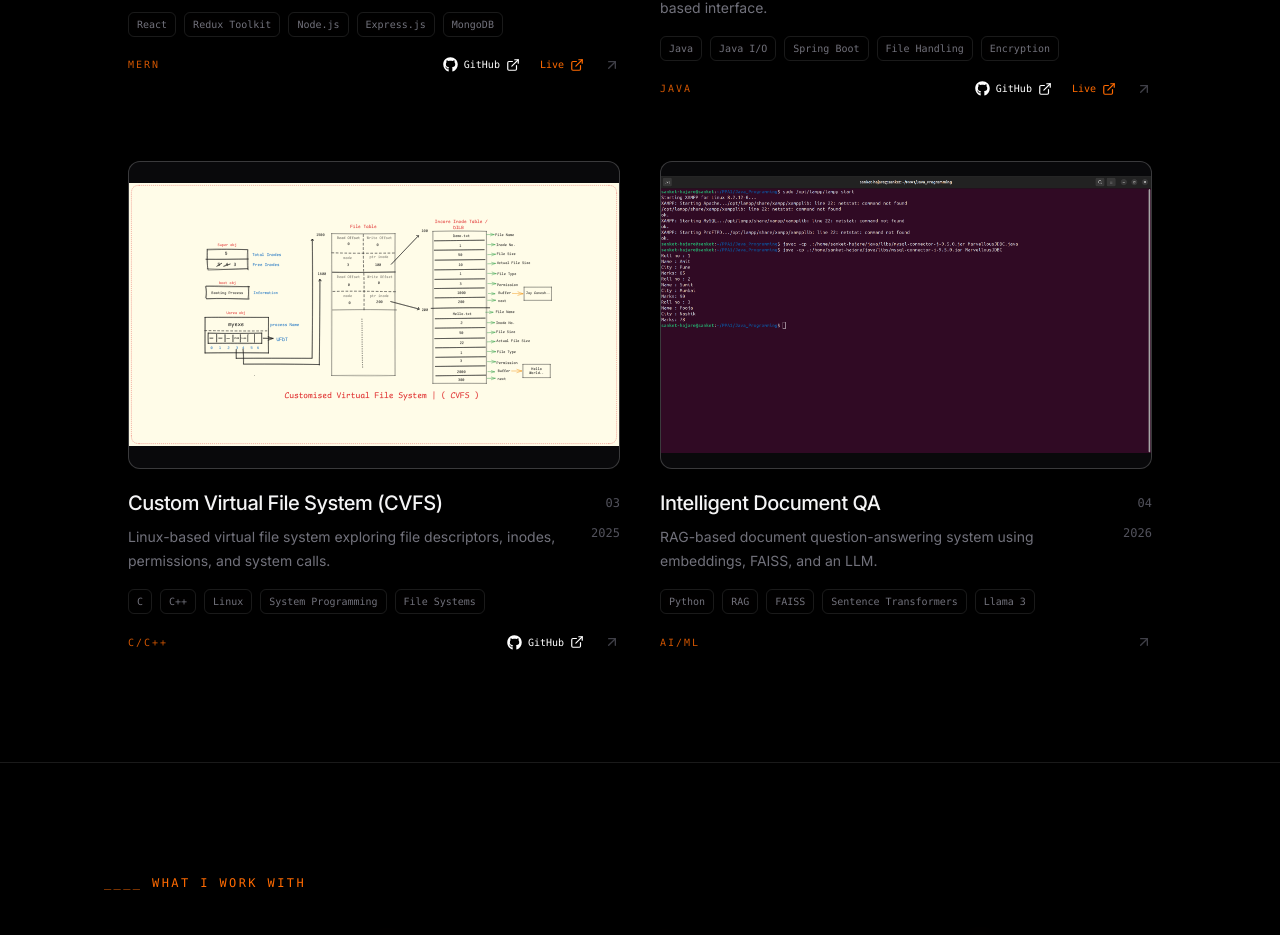
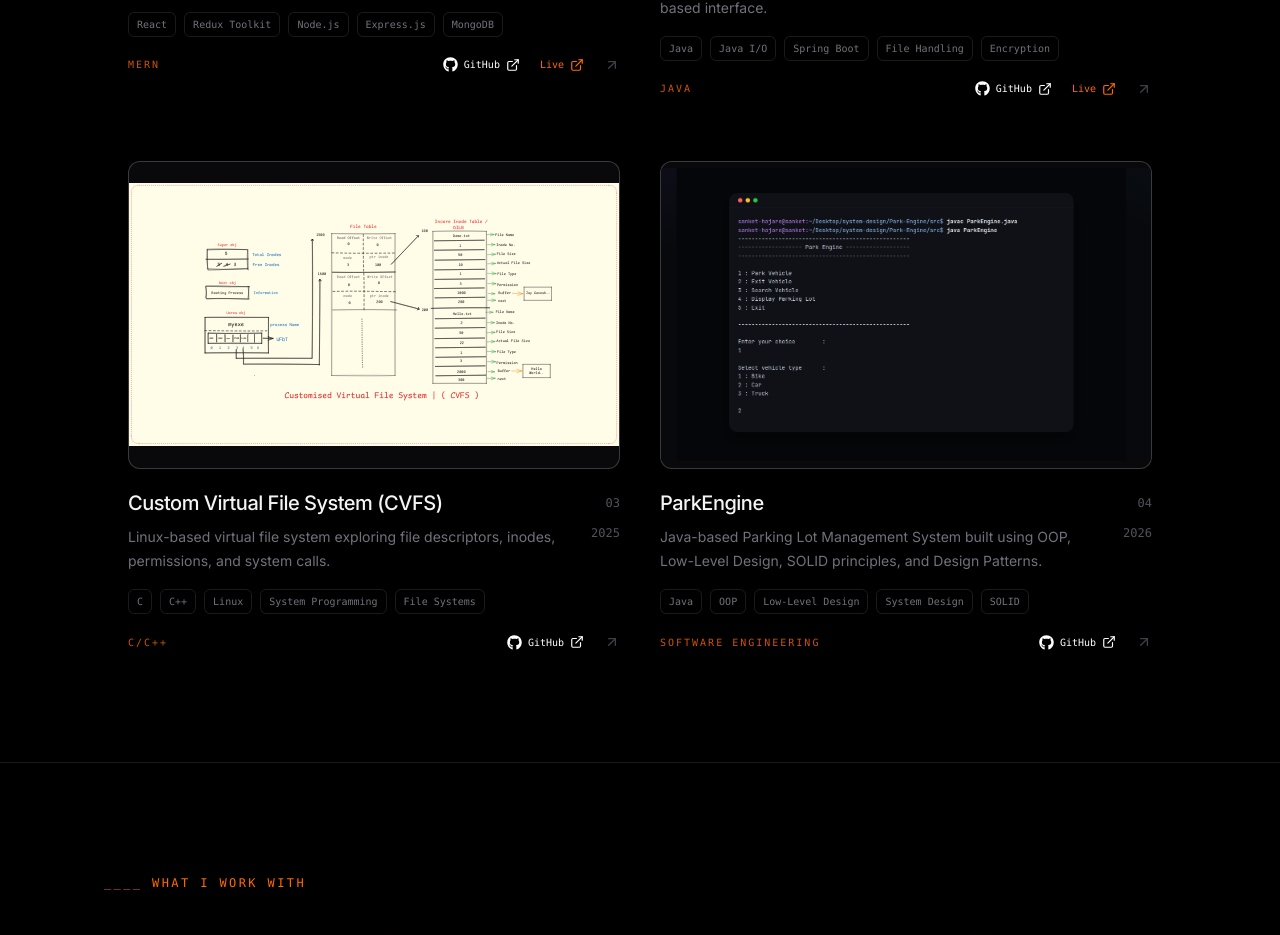
Before and after one commit to SanketHajare44/portfolio, a React (Vite) app in the folder client/: page / in a window 1280 px wide. Shown: the part 1670-2605 px from the top of the page. Built offline with nearby package versions, Linux system fonts and the light colour scheme.

Commit message:
Add ParkEngine project

```diff
--- a/client/scripts/generate-resume-preview.js
+++ b/client/scripts/generate-resume-preview.js
@@ -10,22 +10,14 @@ const projectRoot = path.resolve(__dirname, "..");
 
 const publicDir = path.join(projectRoot, "public");
 
-const pdfPath = path.join(
-    publicDir,
-    "Sanket_Hajare.pdf"
-);
+const pdfPath = path.join(publicDir, "Sanket_Hajare.pdf");
 
-const outputPrefix = path.join(
-    publicDir,
-    "Sanket_Hajare"
-);
+const outputPrefix = path.join(publicDir, "Sanket_Hajare");
 
 if (!existsSync(pdfPath)) {
-    console.error(
-        "❌ Resume PDF not found:",
-        pdfPath
-    );
+  console.error("❌ Resume PDF not found:", pdfPath);
 
+  // eslint-disable-next-line no-undef
   process.exit(1);
 }
 
@@ -40,17 +32,12 @@ try {
    */
 
   for (let page = 1; page <= 50; page++) {
-
-        const pageFile = path.join(
-            publicDir,
-            `Sanket_Hajare-${page}.png`
-        );
+    const pageFile = path.join(publicDir, `Sanket_Hajare-${page}.png`);
 
     if (existsSync(pageFile)) {
       unlinkSync(pageFile);
     }
   }
-
 
   /*
    * Convert every PDF page into a PNG.
@@ -68,30 +55,13 @@ try {
    *             Sanket_Hajare-3.png
    */
 
-    execFileSync(
-        "pdftoppm",
-        [
-            "-png",
-            "-r",
-            "300",
-            pdfPath,
-            outputPrefix,
-        ],
-        {
+  execFileSync("pdftoppm", ["-png", "-r", "300", pdfPath, outputPrefix], {
     stdio: "inherit",
-        }
-    );
+  });
 
-
-    console.log(
-        "✅ Resume preview generated successfully."
-    );
-
+  console.log("✅ Resume preview generated successfully.");
 } catch (error) {
-
-    console.error(
-        "❌ Failed to generate resume preview."
-    );
+  console.error("❌ Failed to generate resume preview.");
 
   process.exit(1);
 }
--- a/client/src/content/projects.js
+++ b/client/src/content/projects.js
@@ -77,7 +77,6 @@ const projects = [
     },
   },
 
-
   // =========================================================
   // JAVA / BACKEND
   // =========================================================
@@ -119,11 +118,9 @@ const projects = [
       "Bootstrap",
     ],
 
-        githubUrl:
-            "YOUR_ACTUAL_GITHUB_REPOSITORY_URL",
+    githubUrl: "YOUR_ACTUAL_GITHUB_REPOSITORY_URL",
 
-        liveUrl:
-            "YOUR_ACTUAL_DEPLOYED_PROJECT_URL",
+    liveUrl: "YOUR_ACTUAL_DEPLOYED_PROJECT_URL",
 
     imageUrl: "/projects/FilePacker.png",
 
@@ -209,31 +206,31 @@ const projects = [
         {
           title: "Designing the Archive Format",
           description:
-                        "Multiple files cannot simply be concatenated because the unpacking process needs to identify each file and determine how much data belongs to it. A **structured header** was used to store the metadata required for reconstruction."
+            "Multiple files cannot simply be concatenated because the unpacking process needs to identify each file and determine how much data belongs to it. A **structured header** was used to store the metadata required for reconstruction.",
         },
 
         {
           title: "Processing Large Files",
           description:
-                        "Loading an entire file into memory can increase memory consumption. **Stream-based Java I/O** allows file content to be processed incrementally during packing and extraction."
+            "Loading an entire file into memory can increase memory consumption. **Stream-based Java I/O** allows file content to be processed incrementally during packing and extraction.",
         },
 
         {
           title: "File Reconstruction",
           description:
-                        "The unpacker must understand the metadata and boundaries of every stored file. The **header** provides the information required to recreate each file sequentially."
+            "The unpacker must understand the metadata and boundaries of every stored file. The **header** provides the information required to recreate each file sequentially.",
         },
 
         {
           title: "Archive Validation",
           description:
-                        "The application validates the packed archive before processing it so that arbitrary or invalid files are not treated as valid archives."
+            "The application validates the packed archive before processing it so that arbitrary or invalid files are not treated as valid archives.",
         },
 
         {
           title: "Data Integrity",
           description:
-                        "**Checksum validation** provides a mechanism for detecting corrupted or altered archive data during the extraction workflow."
+            "**Checksum validation** provides a mechanism for detecting corrupted or altered archive data during the extraction workflow.",
         },
       ],
 
@@ -298,7 +295,8 @@ const projects = [
       "System Calls",
     ],
 
-        githubUrl: "https://github.com/SanketHajare44/Kernel-Interface-Utility-Suite",
+    githubUrl:
+      "https://github.com/SanketHajare44/Kernel-Interface-Utility-Suite",
     // liveUrl: "https://github.com/SanketHajare44/Kernel-Interface-Utility-Suite",
     imageUrl: "/projects/CVFS.svg",
 
@@ -334,77 +332,79 @@ const projects = [
     },
   },
 
-
   // =========================================================
-    // AI / MACHINE LEARNING
+  // SOFTWARE ENGINEERING / LOW-LEVEL DESIGN
   // =========================================================
 
   {
-        id: "intelligent-document-qa",
-        title: "Intelligent Document QA",
-        slug: "intelligent-document-qa",
-        category: "AI/ML",
+    id: "park-engine",
+    title: "ParkEngine",
+    slug: "park-engine",
+    category: "Software Engineering",
     year: 2026,
-        order: 4,
+    order: 5,
     featured: true,
     visible: true,
 
     shortDescription:
-            "RAG-based document question-answering system using embeddings, FAISS, and an LLM.",
+      "Java-based Parking Lot Management System built using OOP, Low-Level Design, SOLID principles, and Design Patterns.",
 
     description: [
-            "Built an intelligent document question-answering system using Retrieval-Augmented Generation.",
-            "Implemented document processing, text chunking, embeddings, and vector similarity search.",
-            "Integrated an LLM to generate contextual answers from retrieved document information.",
+      "Designed and developed a Parking Lot Management System in Java using Object-Oriented Design and Low-Level System Design principles.",
+      "Created a modular architecture for managing vehicles, parking spots, floors, entry/exit gates, and parking tickets.",
+      "Designed the system using UML, abstraction, interfaces, inheritance, composition, and object relationships.",
+      "Applied Singleton, Factory, Strategy, and Observer Design Patterns to achieve loose coupling, extensibility, and separation of concerns.",
     ],
 
     technologies: [
-            "Python",
-            "RAG",
-            "FAISS",
-            "Sentence Transformers",
-            "Llama 3",
-            "Ollama",
-            "Streamlit",
+      "Java",
+      "OOP",
+      "Low-Level Design",
+      "System Design",
+      "SOLID",
+      "UML",
+      "Design Patterns",
     ],
 
-        githubUrl: "",
+    githubUrl: "https://github.com/SanketHajare44/park-engine",
     liveUrl: "",
-        imageUrl: "/projects/devtinder.png",
+    imageUrl: "/projects/ParkEngine1.png",
 
     caseStudy: {
       intro:
-                "An intelligent document question-answering application that combines document retrieval, embeddings, vector search, and an LLM.",
+        "A Java-based Parking Lot Management System focused on **Object-Oriented Design**, **Low-Level System Design**, and **scalable software architecture**.",
 
       story: [
-                "The Intelligent Document QA system was developed to allow users to ask questions about information contained in documents.",
-
-                "The pipeline processes documents, divides their content into chunks, generates embeddings, and stores them for similarity-based retrieval.",
-
-                "Relevant document content is retrieved and provided to an LLM so that the system can generate contextual answers based on the available information.",
+        "Designed and developed the system by identifying **core entities**, responsibilities, relationships, and object interactions.",
+        "Created a **modular architecture** for managing vehicles, parking spots, floors, entry/exit gates, and parking tickets.",
+        "Designed **UML-based class relationships** using abstraction, interfaces, inheritance, composition, and object relationships.",
+        "Applied **Singleton**, **Factory**, **Strategy**, and **Observer Design Patterns** to achieve **loose coupling**, **extensibility**, and **separation of concerns**.",
+        "Designed the architecture to support future extensions such as **additional vehicle types**, **multiple parking strategies**, **dynamic pricing**, and **real-time availability**.",
       ],
 
       highlights: [
-                "Retrieval-Augmented Generation pipeline",
-                "Document processing and chunking",
-                "Embedding generation",
-                "FAISS vector similarity search",
-                "LLM-based answer generation",
-                "Streamlit interface",
+        "Object-Oriented Design",
+        "Low-Level System Design",
+        "UML Class Design",
+        "SOLID Principles",
+        "Vehicle & Parking Management",
+        "Parking Ticket Management",
+        "Singleton Pattern",
+        "Factory Pattern",
+        "Strategy Pattern",
+        "Observer Pattern",
       ],
 
       builtWith: [
-                "Python",
-                "RAG",
-                "FAISS",
-                "Sentence Transformers",
-                "Llama 3",
-                "Ollama",
-                "Streamlit",
+        "Java",
+        "OOP",
+        "Low-Level Design",
+        "SOLID",
+        "UML",
+        "Design Patterns",
       ],
     },
   },
-
 
   // =========================================================
   // KEEP YOUR OTHER PROJECTS BELOW
@@ -422,5 +422,4 @@ const projects = [
   // Log Automation
 ];
 
-
 export default projects;
```
Also changed, not shown: client/public/projects/ParkEngine1.png (added). Lines whose indentation alone changed are shown as unchanged.
